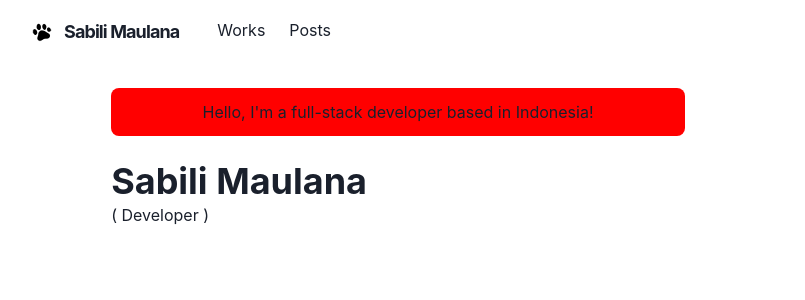
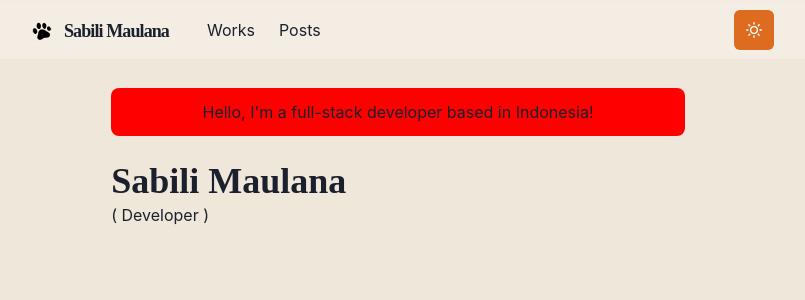
Before and after one commit to sabilimaulana/homepage-dog, a Next.js app: page / in a window 1280 px wide. Shown: the top 300 px of the page, without its empty margins (242-1047 px from the left). Built offline with nearby package versions, Linux system fonts and the light colour scheme.

Commit message:
Support dark theme

```diff
--- a/components/Navbar/index.jsx
+++ b/components/Navbar/index.jsx
@@ -15,6 +15,7 @@ import {
   useColorModeValue,
 } from "@chakra-ui/react";
 import { HamburgerIcon } from "@chakra-ui/icons";
+import ThemeToggleButton from "../ThemeToggleButton";
 
 const LinkItem = ({ href, path, children }) => {
   const active = path === href;
@@ -75,8 +76,14 @@ const Navbar = (props) => {
         </Stack>
 
         <Box flex={1} align="right">
+          <ThemeToggleButton />
           <Box ml={2} display={{ base: "inline-block", md: "none" }}>
-            <Menu>
+            {/* Warning: Prop `id` did not match. Server:
+            "menu-list-menu-menuitem-2" Client: "menu-list-menu-menuitem-4" */}
+            {/* Bug id, from chakra-ui */}
+            {/* https://giters.com/chakra-ui/chakra-ui/issues/4328?amp=1 */}
+            {/* https://github.com/chakra-ui/chakra-ui/issues/3020 */}
+            <Menu isLazy id="menu-button-1">
               <MenuButton
                 as={IconButton}
                 icon={<HamburgerIcon />}
--- /dev/null
+++ b/components/ThemeToggleButton/index.jsx
@@ -0,0 +1,17 @@
+import { IconButton, useColorMode, useColorModeValue } from "@chakra-ui/react";
+import { SunIcon, MoonIcon } from "@chakra-ui/icons";
+
+const ThemeToggleButton = () => {
+  const { toggleColorMode } = useColorMode();
+
+  return (
+    <IconButton
+      aria-label="Toggle theme"
+      colorScheme={useColorModeValue("orange", "purple")}
+      icon={useColorModeValue(<SunIcon />, <MoonIcon />)}
+      onClick={toggleColorMode}
+    />
+  );
+};
+
+export default ThemeToggleButton;
--- a/components/layouts/main.jsx
+++ b/components/layouts/main.jsx
@@ -6,7 +6,8 @@ const Main = ({ children, router }) => {
   return (
     <Box as="main" pb={8}>
       <Head>
-        <meta name="viewport" content="width=device-width, inital-scale=1" />
+        <meta name="viewport" content="width=device-width, initial-scale=1" />
+
         <title>Sabili Maulana - HomePage</title>
       </Head>
 
--- /dev/null
+++ b/libs/theme.js
@@ -0,0 +1,55 @@
+import { extendTheme } from "@chakra-ui/react";
+import { mode } from "@chakra-ui/theme-tools";
+
+const styles = {
+  global: (props) => ({
+    body: {
+      bg: mode("#f0e7db", "#202023")(props),
+    },
+  }),
+};
+
+const component = {
+  Heading: {
+    variants: {
+      "section-title": {
+        textDecoration: "underline",
+        fontSize: 20,
+        textUnderlineOffset: 6,
+        textDecorationColor: "#525252",
+        textDecorationThickness: 4,
+        marginTop: 3,
+        marginBottom: 4,
+      },
+    },
+  },
+  Link: {
+    baseStyle: (props) => ({
+      color: mode("#3d7aed", "#ff63c3")(props),
+      textUnderlineOffset: 3,
+    }),
+  },
+};
+
+const fonts = {
+  heading: "'M PLUS Rounded 1c'",
+};
+
+const colors = {
+  glassTeal: "#88ccca",
+};
+
+const config = {
+  initialColorMode: "dark",
+  useSystemColorMode: true,
+};
+
+const theme = extendTheme({
+  config,
+  styles,
+  component,
+  colors,
+  fonts,
+});
+
+export default theme;
--- a/pages/_app.jsx
+++ b/pages/_app.jsx
@@ -1,9 +1,10 @@
 import { ChakraProvider } from "@chakra-ui/react";
 import Layout from "../components/layouts/main";
+import theme from "../libs/theme";
 
 const Website = ({ Component, pageProps, router }) => {
   return (
-    <ChakraProvider>
+    <ChakraProvider theme={theme}>
       <Layout router={router} />
       <Component {...pageProps} key={router.route} />
     </ChakraProvider>
--- /dev/null
+++ b/pages/_document.jsx
@@ -0,0 +1,18 @@
+import { ColorModeScript } from "@chakra-ui/react";
+import NextDocument, { Head, Html, Main, NextScript } from "next/document";
+import theme from "../libs/theme";
+
+export default class Document extends NextDocument {
+  render() {
+    return (
+      <Html lang="en">
+        <Head />
+        <body>
+          <ColorModeScript initialColorMode={theme.config.initialColorMode} />
+          <Main />
+          <NextScript />
+        </body>
+      </Html>
+    );
+  }
+}
```
